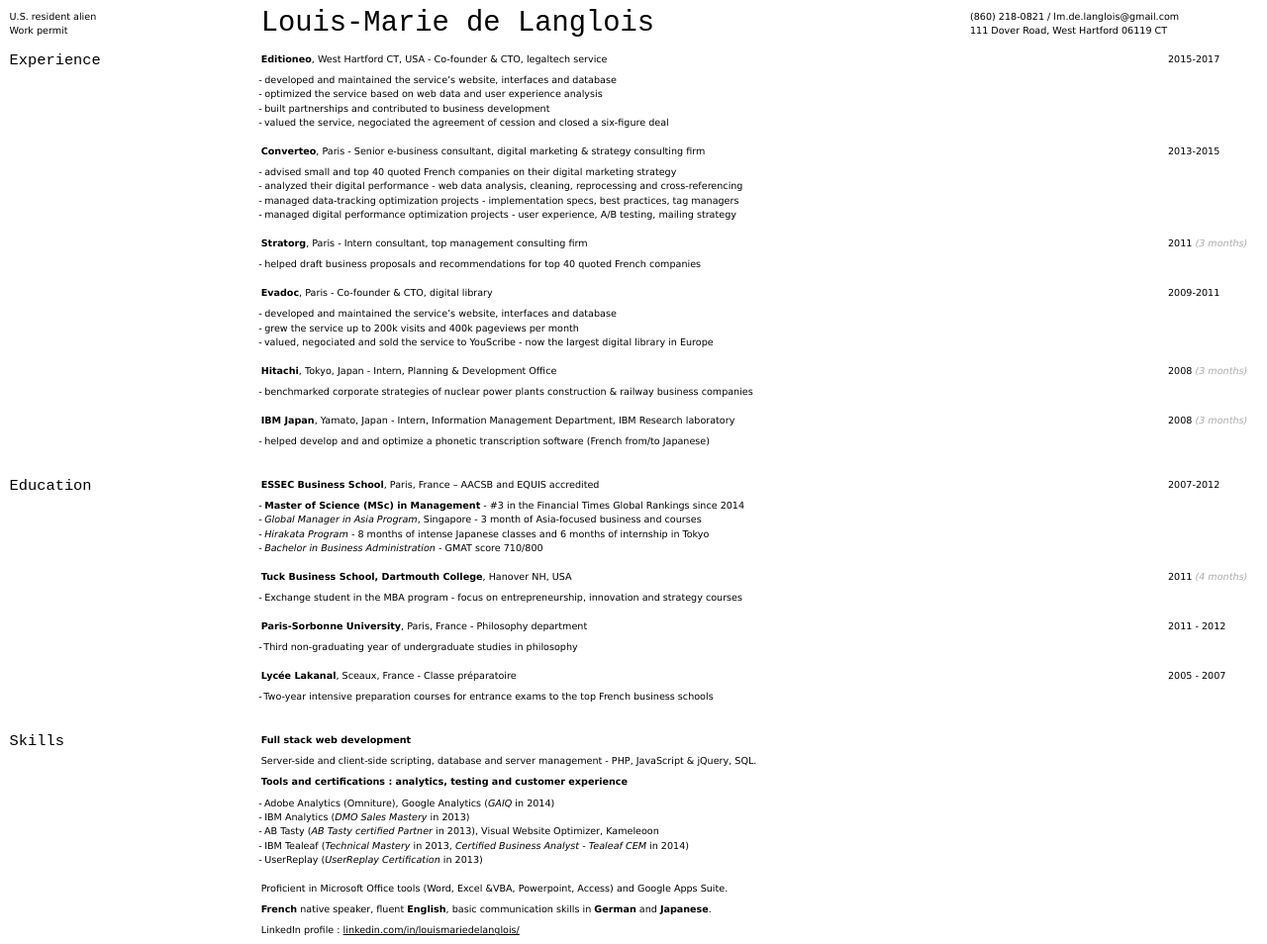
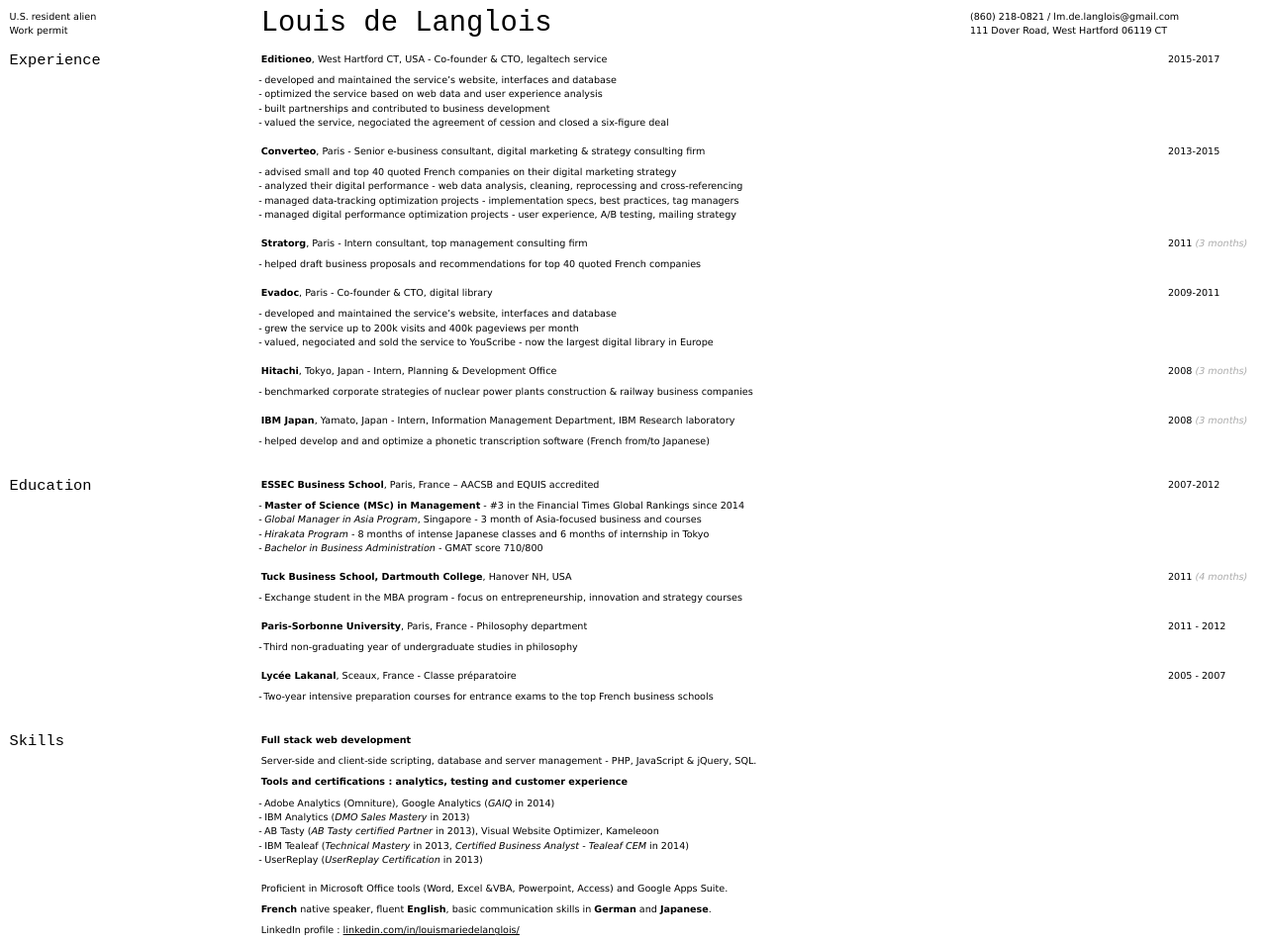
Before and after one commit to elipapa/markdown-cv, a Jekyll site: the page built from index.md, in a window 1280 px wide. Shown: the whole page at 99% size. Built offline with Jekyll 4.4.1, drawn with Linux system fonts in a browser that asks for light colours.

Commit message:
Update index.md

```diff
--- a/index.md
+++ b/index.md
@@ -2,7 +2,7 @@
 layout: dover
 title: Resume - Louis-Marie de Langlois
 ---
-# Louis-Marie de Langlois
+# Louis de Langlois
 
 >U.S. resident alien<br/>
 >Work permit
```
